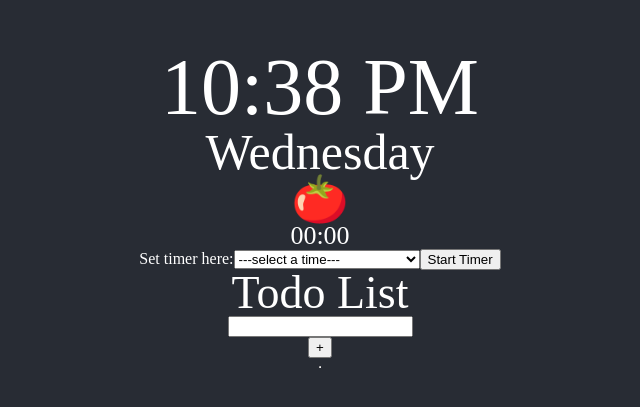
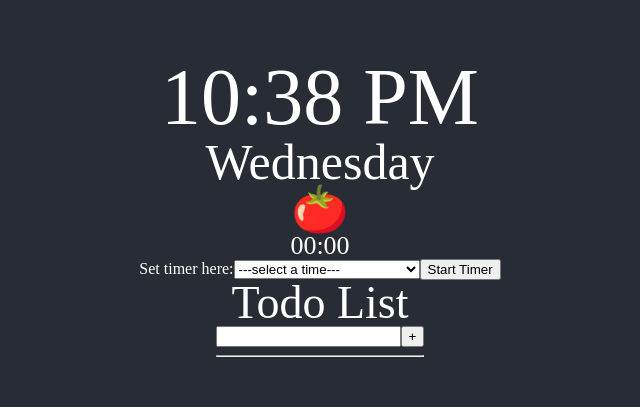
Before and after one commit to yingmo55/Todo-List, a React (Create React App) app: page / in a window 1280 px wide. Shown: the part 189-596 px from the top of the page, without its empty margins (320-960 px from the left). Built offline with nearby package versions, Linux system fonts and the light colour scheme.

Commit message:
Add ClassName. Add function supporting enter by Enter key.
- Add className to div for styling
- Modify variable name for input field for semantic reason
- Add function and onkeydown event listener for adding items by pressing Enter

```diff
--- a/src/Components/TodoList/Todo/Todo.js
+++ b/src/Components/TodoList/Todo/Todo.js
@@ -1,11 +1,11 @@
 import React, {useState} from 'react';
 import TaskList from '../TaskList/TaskList';
 
-function Todo() {
+function Todo(props) {
 const [todo, setTodo] = useState('');
 const [warning, setWarning] = useState(false);
 const [todoList, setTodoList] = useState([]);
-const todoItems = document.getElementById('todoItems');
+const todoInput = document.getElementById('todoInput');
 
 const updateTodoField = e => {
     e.preventDefault();
@@ -26,7 +26,7 @@ const addToTodos = () => {
         }
     ])
     setTodo('');
-    todoItems.value = '';
+    todoInput.value = '';
 }
 
 const deleteItem = deletedItem => {
@@ -35,16 +35,23 @@ const deleteItem = deletedItem => {
     )
 }
 
+const enterByEnter = e => {
+    if (document.activeElement === todoInput && e.key === 'Enter') {
+        addToTodos()
+    }
+}
+
     return (
-        <>
+        <div className={props.className}>
         <h2>Todo List</h2>
-            <input id='todoItems' type='text' onChange={updateTodoField} />
-            <button onClick={addToTodos}>+</button>
+            <input id='todoInput' type='text'
+                   onChange={updateTodoField}
+                   onKeyDown={enterByEnter} />
+            <button onClick={addToTodos} id='addTask'>+</button>
             <hr/>
         <TaskList todoList={todoList} deleteItem={deleteItem}/>
         {warning && <p id='emptyTaskWarning'>The first character of a task and the task cannot be empty</p>}
-        {}
-        </>
+        </div>
     )
 }
 
```
